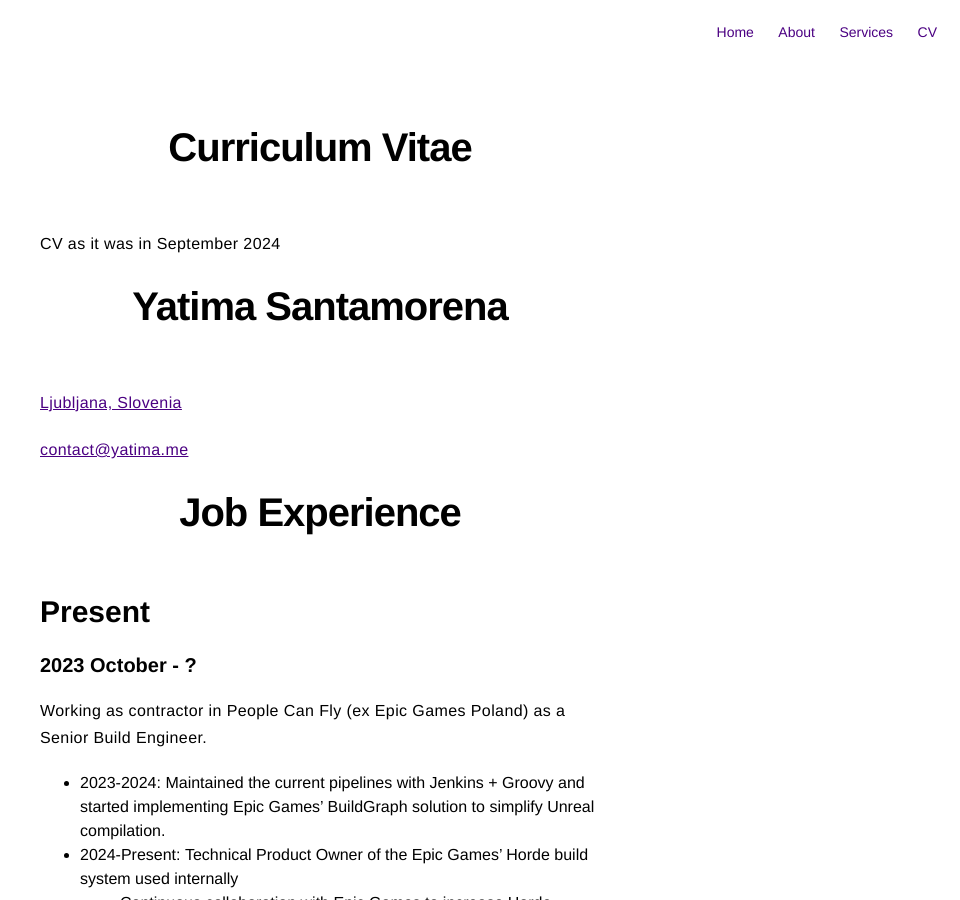
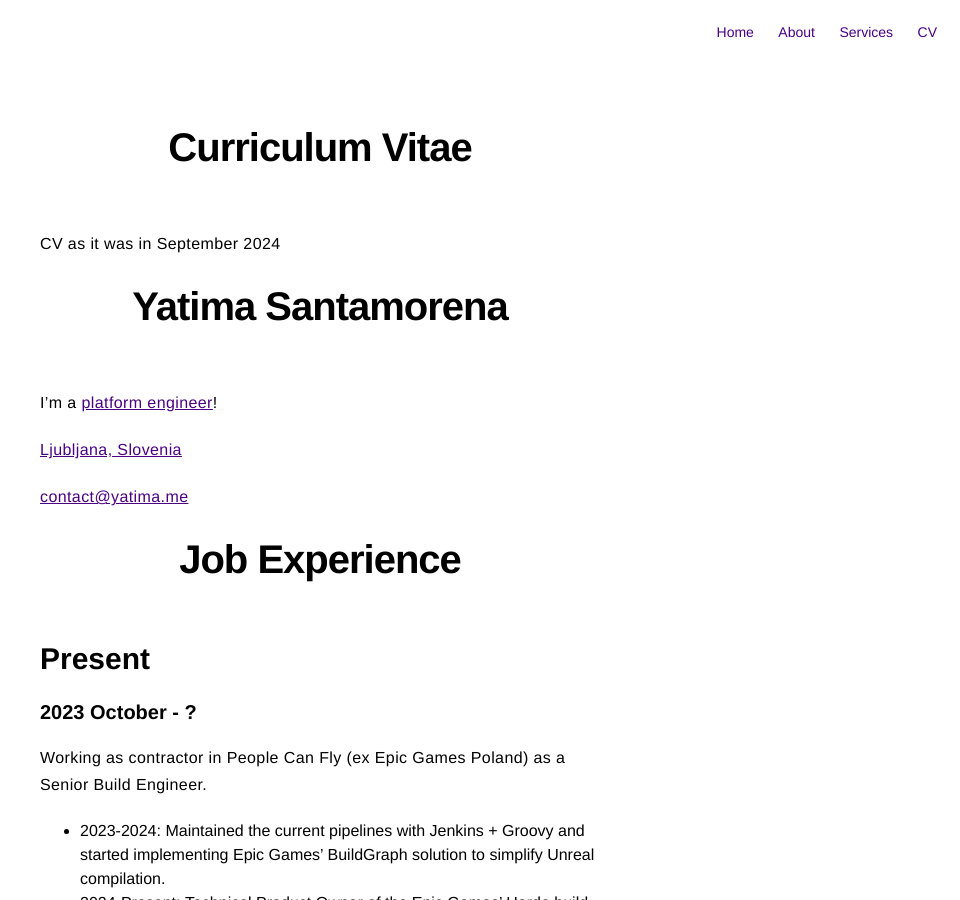
Before and after one commit to yatima1460/yatima1460.github.io, a Jekyll site: the page built from CV.md, in a window 1280 px wide and 900 px high. Shown: the whole window, without its empty margins (320-1280 px from the left). Built offline with Jekyll 4.4.1, drawn with Linux system fonts in a browser that asks for light colours; nearby versions of some CDN libraries; our own code applies the rules of GitHub Pages for plain Markdown files.

Commit message:
Update CV.md

```diff
--- a/CV.md
+++ b/CV.md
@@ -3,6 +3,8 @@
 CV as it was in September 2024
 
 # Yatima Santamorena
+
+I'm a [platform engineer](https://en.wikipedia.org/wiki/Platform_engineering)!
 
 [Ljubljana, Slovenia](https://maps.app.goo.gl/HkrXs5vaJ4y3X6vW8)
 
```
